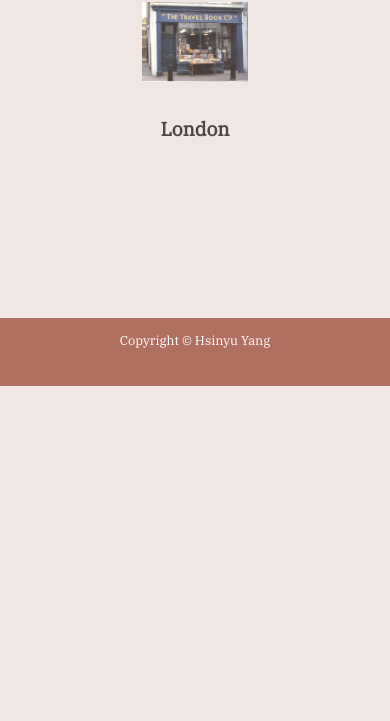
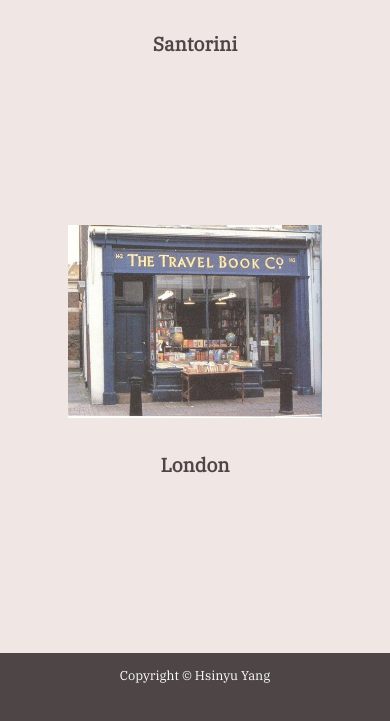
Before and after one commit to annieyanghy/mybookstores, a plain HTML site: page filter.html in a window 390 px wide. Shown: the part 1313-2034 px from the top of the page. Before the commit the page ends 1699 px from the top, so only its background shows below. Drawn offline with Linux system fonts and the light colour scheme.

Commit message:
Add files via upload

```diff
--- a/css/style.css
+++ b/css/style.css
@@ -239,7 +239,7 @@ footer{
     grid-gap:var(--header-footer-gap);
     bottom:0;
     margin-top:100px;
-    background:var(--third-color);
+    background:var(--secondary-color);
     padding-top:2vh;
 
  }
@@ -498,6 +498,17 @@ hr{
         margin: var(--item-margin-v);
 
     }
+
+    .gallery{
+        display: flex;
+        flex-direction: column;
+        flex-wrap: wrap;
+        justify-content: center;
+        align-items: center;
+        width: 100%;
+        margin-top:40px;
+
+    }
     .bookstore_info{
         position: relative;
         color: var(--secondary-color);
@@ -518,6 +529,13 @@ hr{
         width: 100%;
         margin-top:40px;
 
+
+    }
+    .filter_image{
+        box-sizing:border-box;
+        width: 100%;
+        margin: 3vh;
+        /* padding: 0 2vh; */
 
     }
     .book_img{
@@ -638,6 +656,25 @@ hr{
 
 
     }
+    .filter_image{
+        box-sizing:border-box;
+        width: 100%;
+        margin: 3vh;
+        /* padding: 0 2vh; */
+
+    }
+
+    .gallery{
+        display: flex;
+        flex-direction: column;
+        flex-wrap: wrap;
+        justify-content: center;
+        align-items: center;
+        width: 100%;
+        margin-top:40px;
+
+    }
+
     .book_img{
         width: 60%;
     }
```
